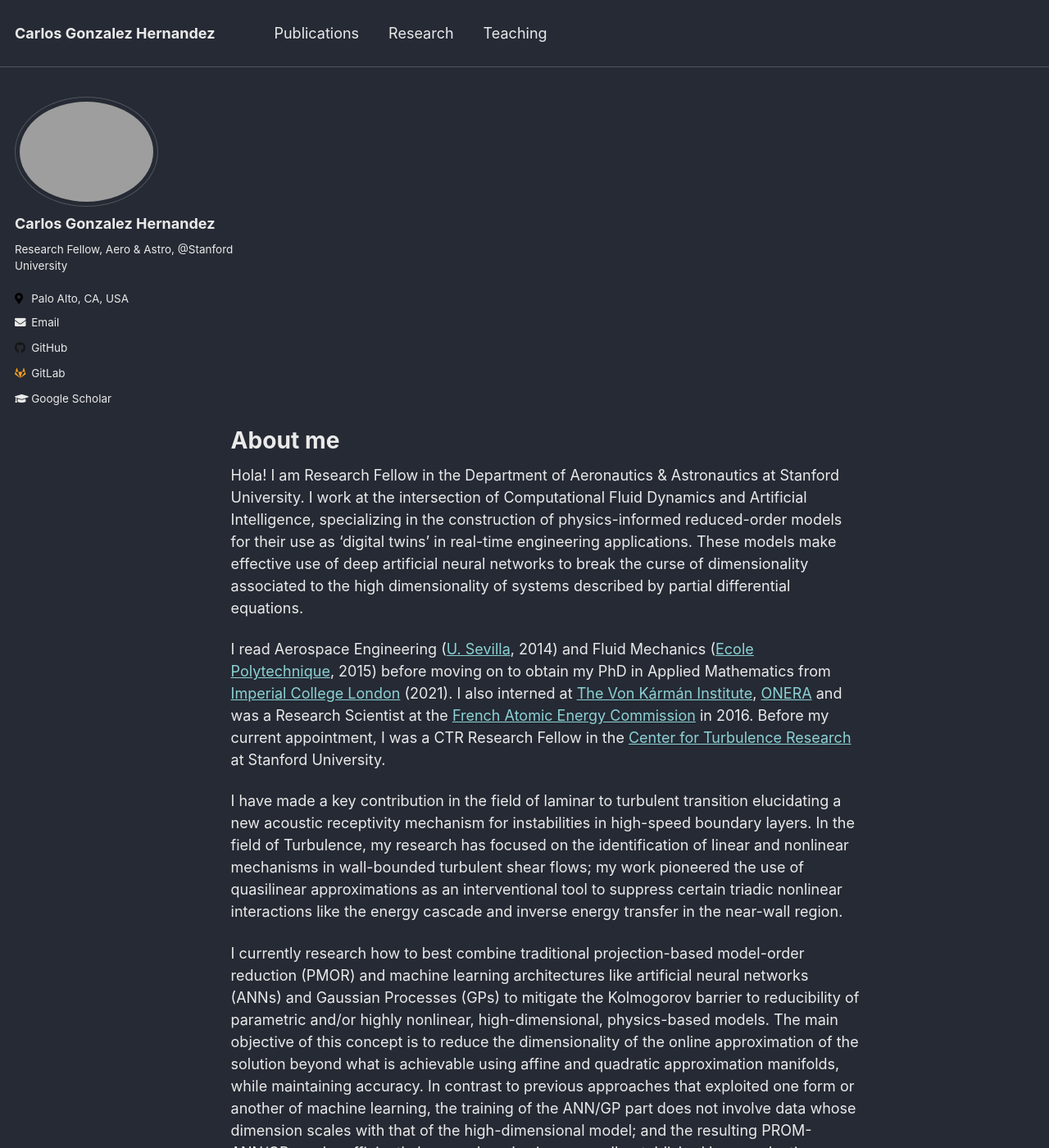
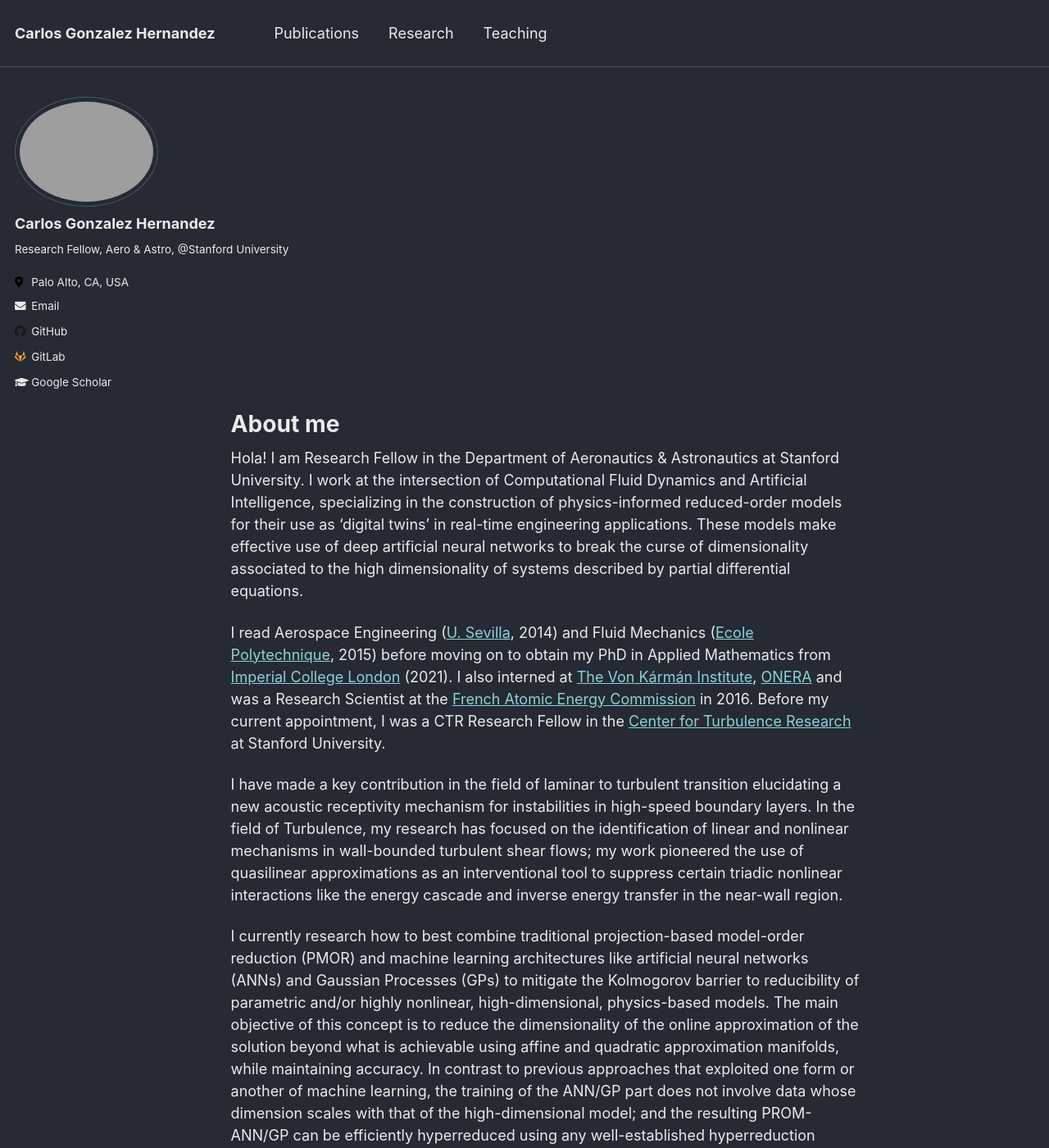
Before and after one commit to cghernan/cghernan.github.io, a Jekyll site: the page built from _pages/about.md, in a window 1280 px wide and 1400 px high. Shown: the whole window at 82% size. Built offline with Jekyll 4.4.1, drawn with Linux system fonts in a browser that asks for light colours.

Commit message:
Update _sidebar.scss

```diff
--- a/_sass/_sidebar.scss
+++ b/_sass/_sidebar.scss
@@ -14,7 +14,7 @@
   margin-bottom: 1em;
 
   @include breakpoint($large) {
-    @include span(3 of 12);
+    @include span(5 of 12);
     opacity: 1;
     -webkit-transition: opacity 0.2s ease-in-out;
             transition: opacity 0.2s ease-in-out;
```
